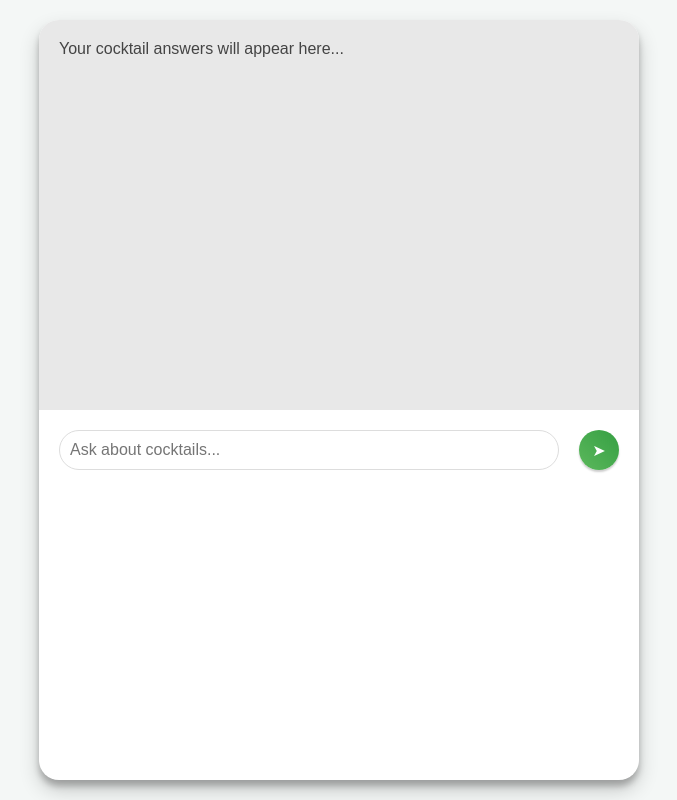
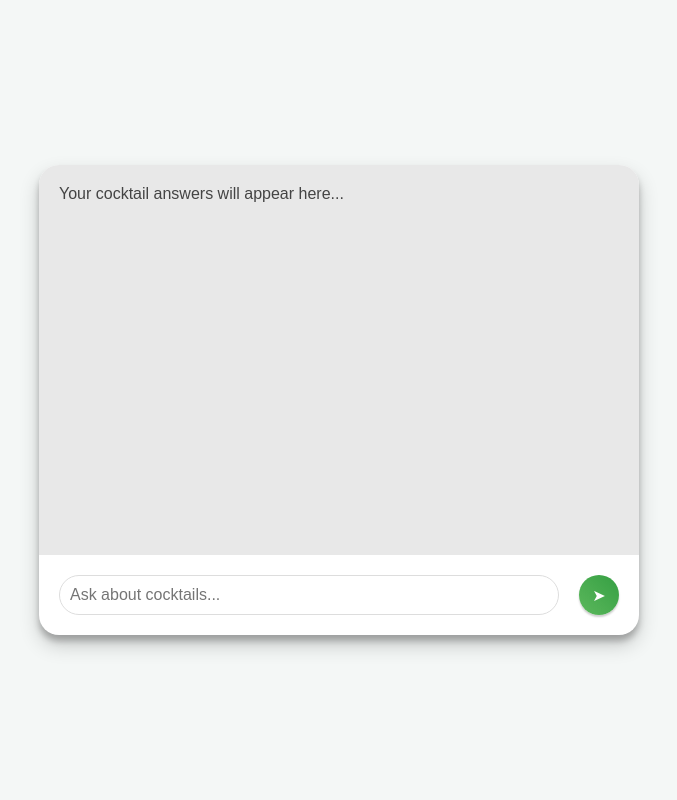
Before and after one commit to riceyrolling/cloudflare-ai-rag-cocktails, a website: page public/index.html in a window 1280 px wide. Shown: the whole page, without its empty margins (301-978 px from the left). Drawn offline with nearby package versions, Linux system fonts and the light colour scheme.

Commit message:
Fix mobile UI height

```diff
--- a/public/index.html
+++ b/public/index.html
@@ -164,15 +164,19 @@
 
 		<script src="https://cdn.jsdelivr.net/npm/marked/marked.min.js"></script>
 		<script>
-            function setVh() {
-                document.getElementById("chat-container").style.height = (window.innerHeight * 0.95) + 'px';
+            function setMobileVh() {
+                if (window.innerWidth <= 600) {
+                    document.getElementById("chat-container").style.height = (window.innerHeight * 0.95) + 'px';
+                } else {
+                    document.getElementById("chat-container").style.height = 'auto';
+                }
             }
 
             window.addEventListener('resize', () => {
-                setVh();
+                setMobileVh();
             });
 
-            setVh();
+            setMobileVh();
 
 			// Function to handle sending the message
 			function sendMessage(query) {
```
